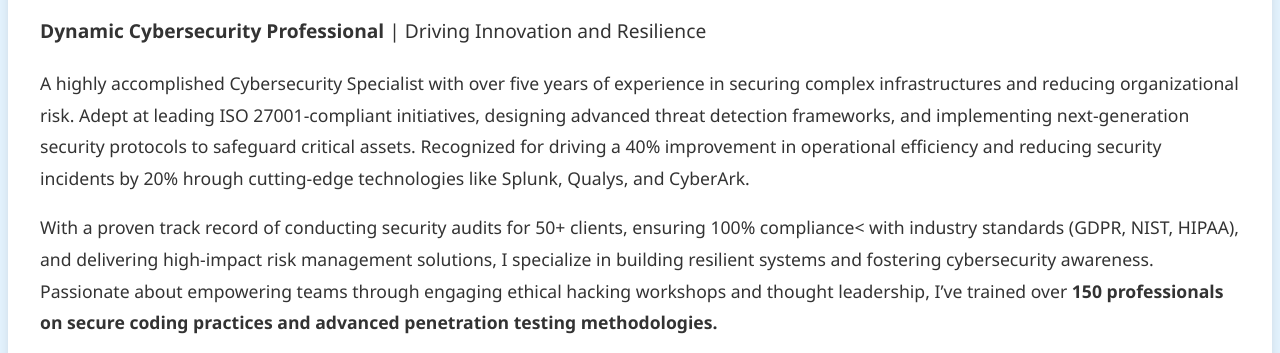
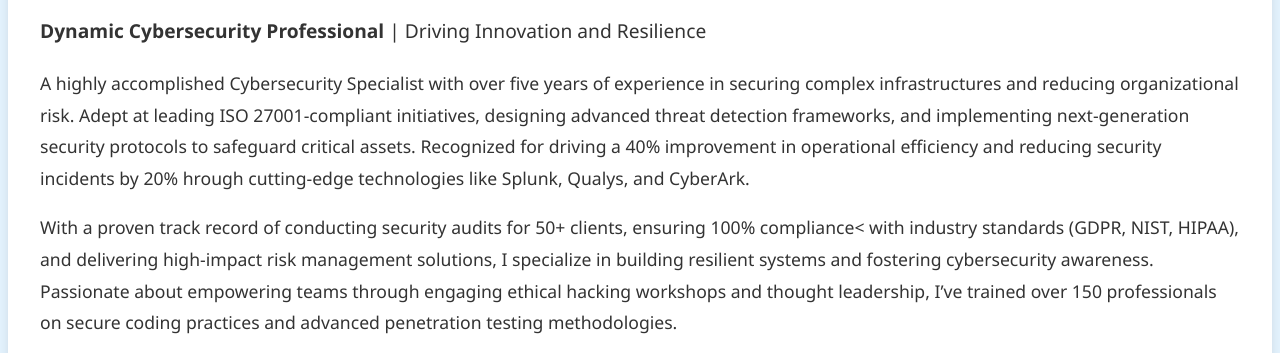
Before and after one commit to KenviShah03/kenvi-portfolio, a plain HTML site: page index.html in a window 1280 px wide. Shown: the part 404-757 px from the top of the page. Drawn offline with Linux system fonts and the light colour scheme.

Commit message:
Update index.html

```diff
--- a/index.html
+++ b/index.html
@@ -123,7 +123,7 @@
                 Recognized for driving a 40% improvement in operational efficiency and reducing security incidents by 20% hrough cutting-edge technologies like Splunk, Qualys, and CyberArk.
             </p>
             <p style="font-size: 1.1rem; line-height: 1.8;">
-                With a proven track record of conducting security audits for 50+ clients, ensuring 100% compliance< with industry standards (GDPR, NIST, HIPAA), and delivering high-impact risk management solutions, I specialize in building resilient systems and fostering cybersecurity awareness. Passionate about empowering teams through engaging ethical hacking workshops and thought leadership, I’ve trained over <strong>150 professionals on secure coding practices and advanced penetration testing methodologies.
+                With a proven track record of conducting security audits for 50+ clients, ensuring 100% compliance< with industry standards (GDPR, NIST, HIPAA), and delivering high-impact risk management solutions, I specialize in building resilient systems and fostering cybersecurity awareness. Passionate about empowering teams through engaging ethical hacking workshops and thought leadership, I’ve trained over 150 professionals on secure coding practices and advanced penetration testing methodologies.
             </p>
             <p style="font-size: 1.1rem; line-height: 1.8;">
                 Leveraging my technical expertise, innovative mindset, and a commitment to excellence, I drive proactive threat management strategies that align with business objectives, creating secure and sustainable digital ecosystems.
```
